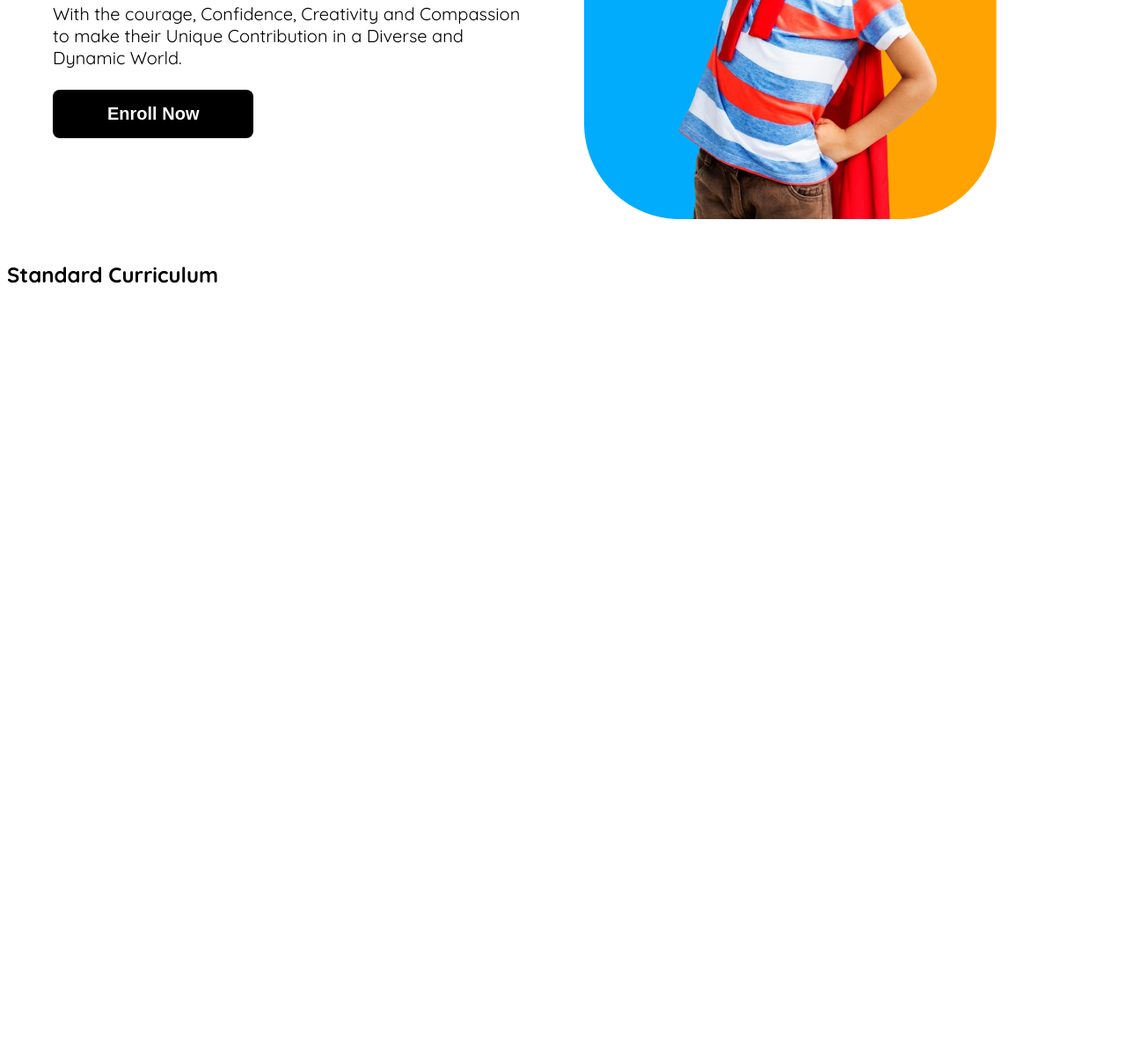
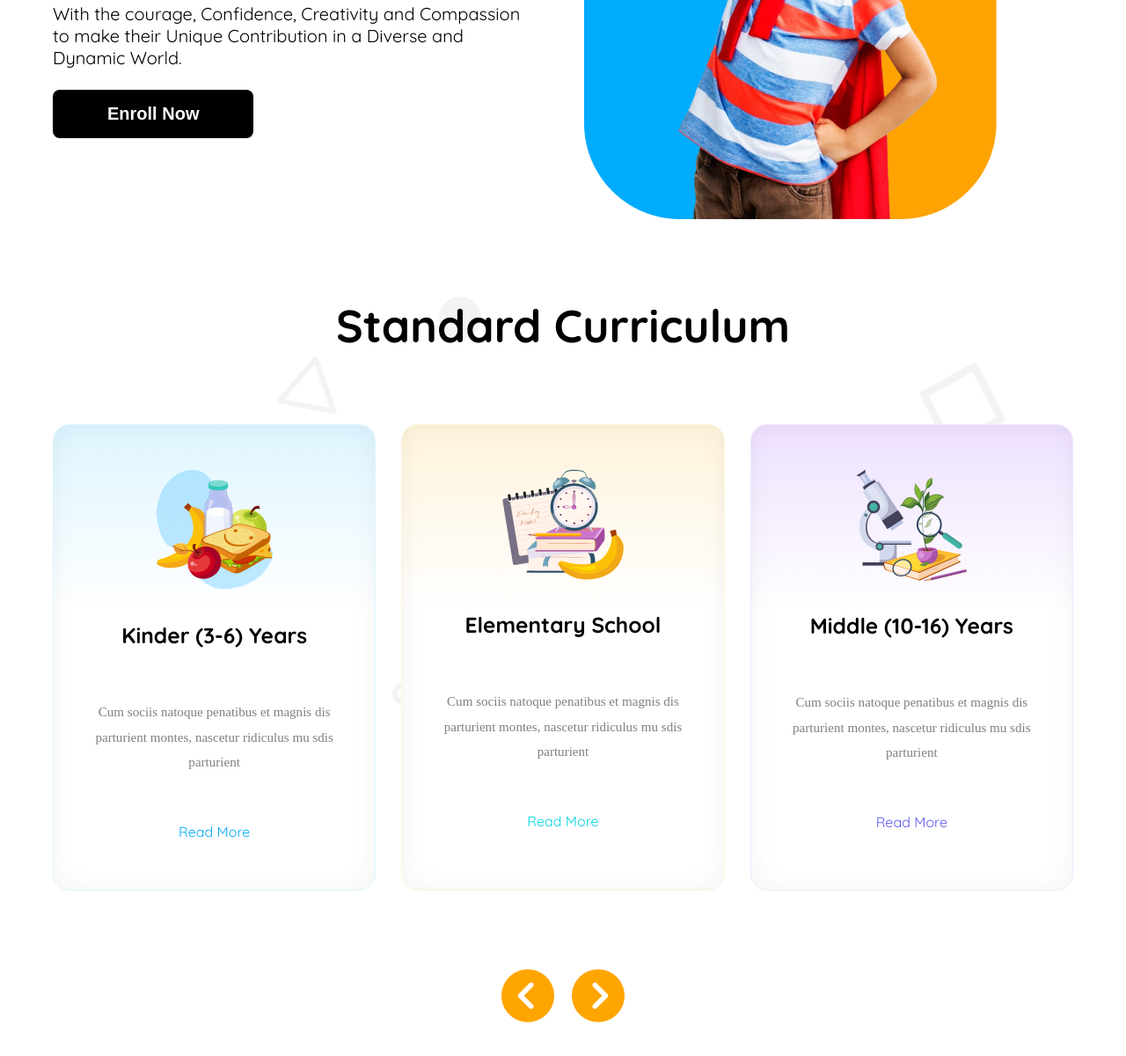
Before and after one commit to thisisrahiq/B11-A2, a plain HTML site: page index.html in a window 1280 px wide. Shown: the part 524-1724 px from the top of the page at 88% size. Before the commit the page ends 871 px from the top, so only its background shows below. Drawn offline with Linux system fonts and the light colour scheme.

Commit message:
slide icon added

```diff
--- a/index.html
+++ b/index.html
@@ -83,7 +83,52 @@
         <div class="curriculum-title">
           <h1>Standard Curriculum</h1>
         </div>
+        <div class="cards display-flex">
+          <div class="card-1">
+            <div class="card-content display-flex">
+              <div class="card-img"><img src="assets/kinder.png" alt="" /></div>
+              <h3 class="card-title">Kinder (3-6) Years</h3>
+              <p class="card-desc">
+                Cum sociis natoque penatibus et magnis dis parturient montes,
+                nascetur ridiculus mu sdis parturient
+              </p>
+              <a class="read-more text-sky-blue" href="">Read More</a>
+            </div>
+          </div>
+          <div class="card-2">
+            <div class="card-content display-flex">
+              <div class="card-img">
+                <img src="assets/elementary.png" alt="" />
+              </div>
+              <h3 class="card-title">Elementary School</h3>
+              <p class="card-desc">
+                Cum sociis natoque penatibus et magnis dis parturient montes,
+                nascetur ridiculus mu sdis parturient
+              </p>
+              <a class="read-more text-turquoise" href="">Read More</a>
+            </div>
+          </div>
+          <div class="card-3">
+            <div class="card-content display-flex">
+              <div class="card-img">
+                <img src="assets/middle.png" alt="" />
+              </div>
+              <h3 class="card-title">Middle (10-16) Years</h3>
+              <p class="card-desc">
+                Cum sociis natoque penatibus et magnis dis parturient montes,
+                nascetur ridiculus mu sdis parturient
+              </p>
+              <a class="read-more text-purple" href="">Read More</a>
+            </div>
+          </div>
+        </div>
       </section>
+      <div class="slide-icon">
+        <div class="slide-container">
+          <i class="fa-solid fa-circle-chevron-left"></i
+          ><i class="fa-solid fa-circle-chevron-right"></i>
+        </div>
+      </div>
     </main>
     <footer></footer>
   </body>
--- a/styles/style.css
+++ b/styles/style.css
@@ -12,6 +12,7 @@
 .display-flex {
   display: flex;
 }
+
 .btn {
   color: white;
   padding: 16px 62px;
@@ -152,6 +153,118 @@
 .banner-img {
   width: 100%;
 }
+
+/* curriculum cards styles */
+
+.curriculum-section {
+  background-image: url(../assets/bg.png);
+  margin-top: 60px;
+}
+
+.curriculum-title {
+  font-size: 2.15rem;
+  font-weight: 700;
+  text-align: center;
+  margin-bottom: 80px;
+}
+.cards {
+  max-width: 1160px;
+  margin: 1px auto;
+  gap: 29px;
+}
+.card-1 {
+  box-sizing: border-box;
+  border: 0.94px solid rgb(222, 245, 255);
+  border-radius: 18.86px;
+
+  box-shadow: inset 0px 0px 28.3px 0.94px rgba(0, 0, 0, 0.05);
+  background: linear-gradient(
+      180deg,
+      rgb(222, 245, 255),
+      rgba(255, 255, 255, 0) 40%
+    ),
+    rgb(255, 255, 255);
+  width: 368px;
+  height: 530px;
+}
+.card-2 {
+  box-sizing: border-box;
+  border: 0.94px solid rgb(255, 244, 220);
+  border-radius: 18.86px;
+
+  box-shadow: inset 0px 0px 28.3px 0.94px rgba(0, 0, 0, 0.05);
+  background: linear-gradient(
+      180deg,
+      rgb(255, 244, 220),
+      rgba(255, 255, 255, 0) 40%
+    ),
+    rgb(255, 255, 255);
+  width: 368px;
+  height: 530px;
+}
+.card-3 {
+  box-sizing: border-box;
+  border: 0.94px solid rgb(242, 232, 255);
+  border-radius: 18.86px;
+
+  box-shadow: inset 0px 0px 28.3px 0.94px rgba(0, 0, 0, 0.05);
+  background: linear-gradient(
+      180deg,
+      rgb(238, 225, 255),
+      rgba(255, 255, 255, 0) 40%
+    ),
+    rgb(255, 255, 255);
+  width: 368px;
+  height: 530px;
+}
+
+.card-content {
+  flex-direction: column;
+  justify-content: center;
+  align-items: center;
+  padding: 50px 40px;
+}
+.card-title {
+  font-size: 24.52px;
+  font-weight: 700;
+  line-height: 30.65px;
+  letter-spacing: 0%;
+  text-align: center;
+  margin-top: 32px;
+}
+.card-desc {
+  color: rgb(128, 128, 128);
+  font-family: Raleway;
+  font-size: 15.09px;
+  font-weight: 500;
+  line-height: 28.3px;
+  letter-spacing: 0%;
+  text-align: center;
+  margin-top: 33px;
+}
+.card-content a {
+  text-decoration: none;
+
+  padding: 40px 0 60px;
+}
+
+/* slide button */
+
+.slide-icon {
+  max-width: 1460px;
+  margin: 80px auto 60px;
+  display: flex;
+  justify-content: center;
+  align-items: center;
+}
+
+.slide-icon i {
+  font-size: 60px;
+  color: orange;
+  border-radius: 50%;
+  padding: 10px;
+}
+
 /* responsive media query layout */
 
 @media screen and (max-width: 576px) {
@@ -160,7 +273,8 @@
   }
   .brand-title,
   .nav-link,
-  .nav-btn {
+  .nav-btn,
+  .slide-icon {
     display: none;
   }
   .navbar .toggle-btn {
@@ -172,10 +286,17 @@
   }
   .banner {
     flex-direction: column-reverse;
+    justify-content: center;
+    align-items: center;
   }
   .banner-img {
     display: flex;
     justify-content: center;
+  }
+  .cards {
+    flex-direction: column;
+    justify-content: center;
+    align-items: center;
   }
 }
 
@@ -205,4 +326,10 @@
     display: flex;
     justify-content: center;
   }
+  .cards {
+    display: grid;
+    grid-template-columns: repeat(2, 1fr);
+    justify-content: center;
+    align-items: center;
+  }
 }
```
Also changed, not shown: 1 other file.
